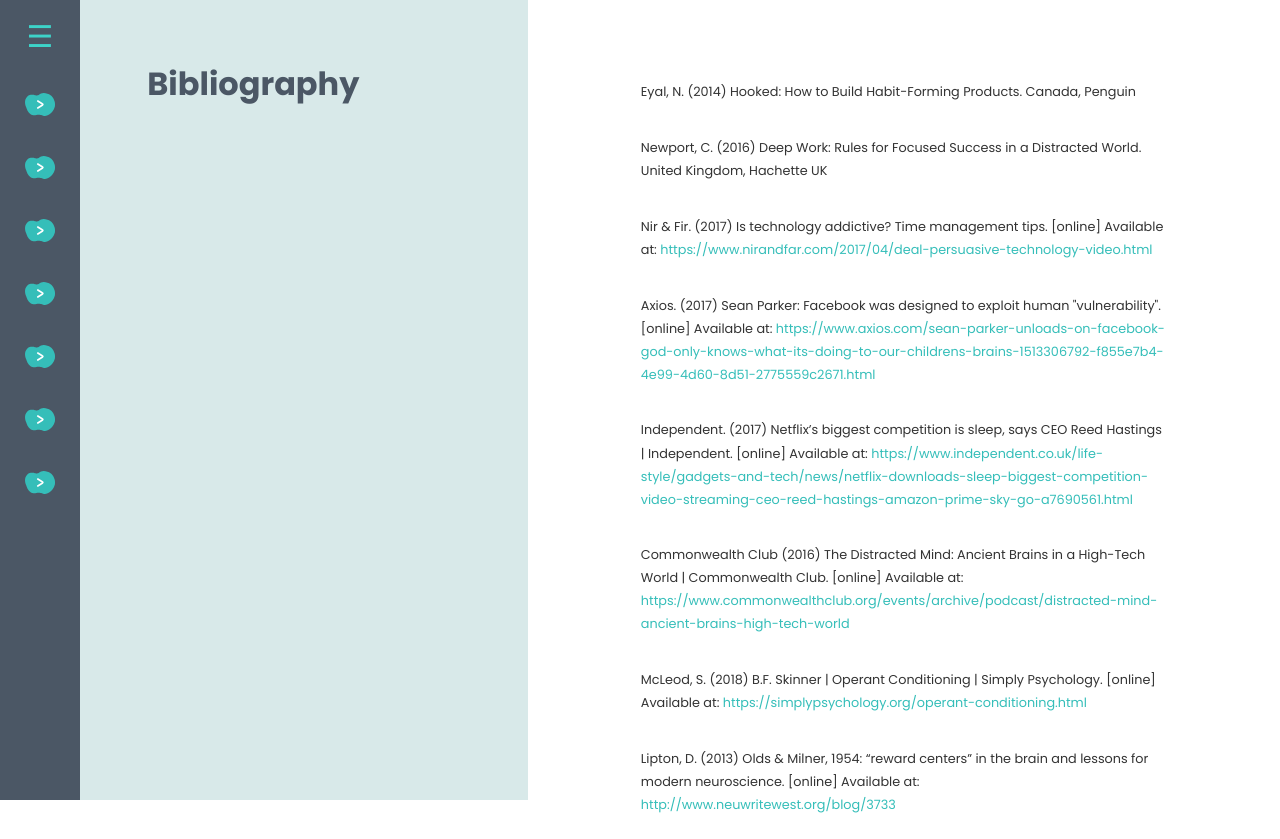
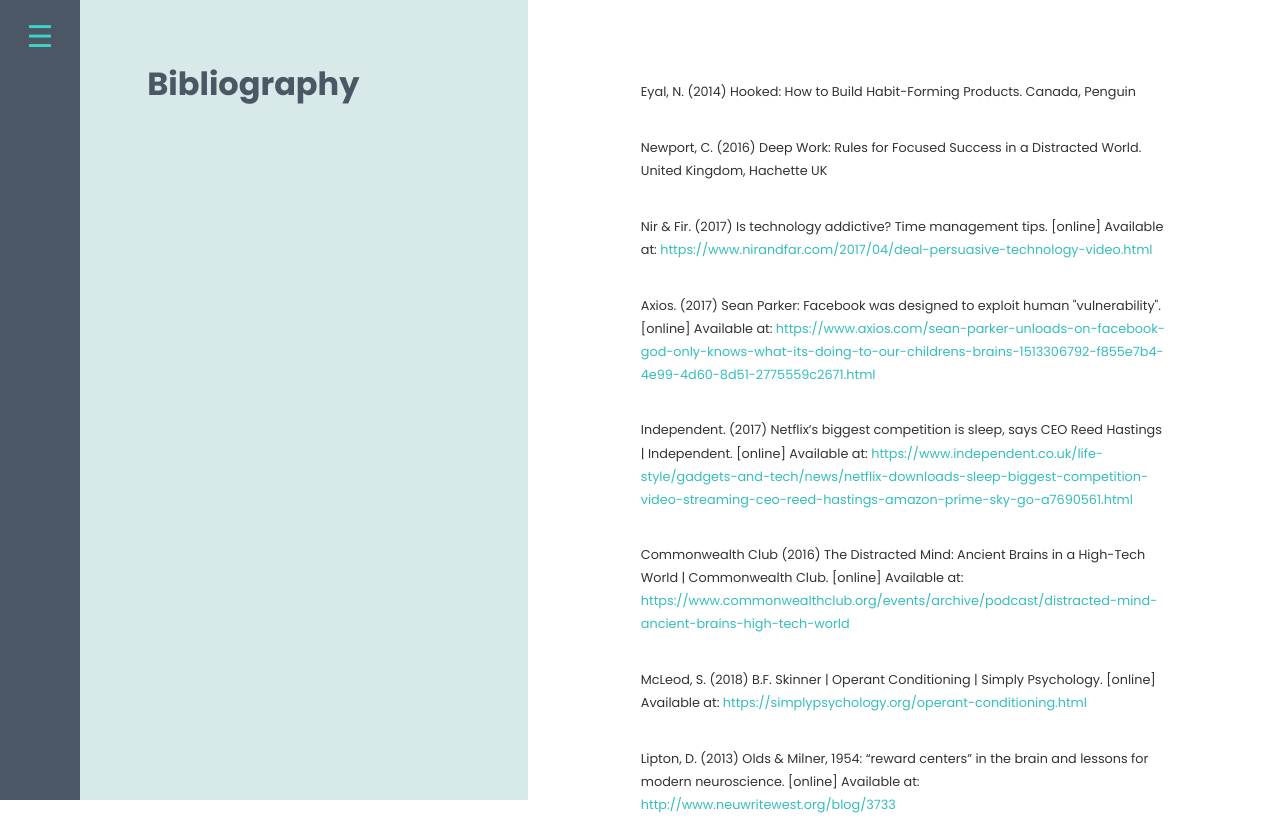
Before and after one commit to martinemcgrath/essay-website-ixd502, a plain HTML site: page bibliography.html in a window 1280 px wide. Shown: the top 839 px of the page. Drawn offline with nearby package versions, Linux system fonts and the light colour scheme.

Commit message:
icons
Issue with icons, removed.

```diff
--- a/bibliography.html
+++ b/bibliography.html
@@ -21,23 +21,23 @@
 
                <div class="overflow-container">
                    <ul class="menu-dropdown">
-                        <li><a href="index.html">Title</a><span class="icon"><img class="fa fa-gear" src="images/next.svg"></span></li>
+                        <li><a href="index.html">Title</a><span class="icon"></span></li>
 
                         <li>
-                            <a href="introduction.html">Introduction</a><span class="icon"><img class="fa fa-gear" src="images/next.svg"></span>
+                            <a href="introduction.html">Introduction</a>
                         </li>
 
-                        <li><a href="meet-the-nucleus-accumbens.html">Meet the Nucleus Accumbens</a><span class="icon"><img class="fa fa-gear" src="images/next.svg"></span></li>
+                        <li><a href="meet-the-nucleus-accumbens.html">Meet the Nucleus Accumbens</a></li>
 
-                        <li><a href="history-applied-to-digital-design.html">History Applied to Digital Design</a><span class="icon"><img class="fa fa-gear" src="images/next.svg"></span></li>
+                        <li><a href="history-applied-to-digital-design.html">History Applied to Digital Design</a></li>
 
                         <li>
-                            <a href="is-technology-hijacking-our-brain.html">Is Technology Hijacking Our Brains?</a><span class="icon"><img class="fa fa-gear" src="images/next.svg"></span>
+                            <a href="is-technology-hijacking-our-brain.html">Is Technology Hijacking Our Brains?</a>
                         </li>
 
-                        <li><a href="conclusion.html">Conclusion</a><span class="icon"><img class="fa fa-gear" src="images/next.svg"></span></li>
+                        <li><a href="conclusion.html">Conclusion</a></li>
 
-                        <li><a href="bibliography.html">Bibliography</a><span class="icon"><img class="fa fa-gear" src="images/next.svg"></span></li>
+                        <li><a href="bibliography.html">Bibliography</a></li>
                    </ul>
 		      </div>
 
```
Also changed, not shown: conclusion.html (+7 -7 lines), history-applied-to-digital-design.html (+7 -7 lines), index.html (+7 -7 lines), introduction.html (+7 -7 lines), is-technology-hijacking-our-brain.html (+7 -7 lines), meet-the-nucleus-accumbens.html (+7 -7 lines), images/icons/icon-1.svg (added), images/icons/icon-3.svg (added), images/icons/icon-5.svg (added), images/icons/icon-6.svg (added), images/icons/icon-7.svg (added).
